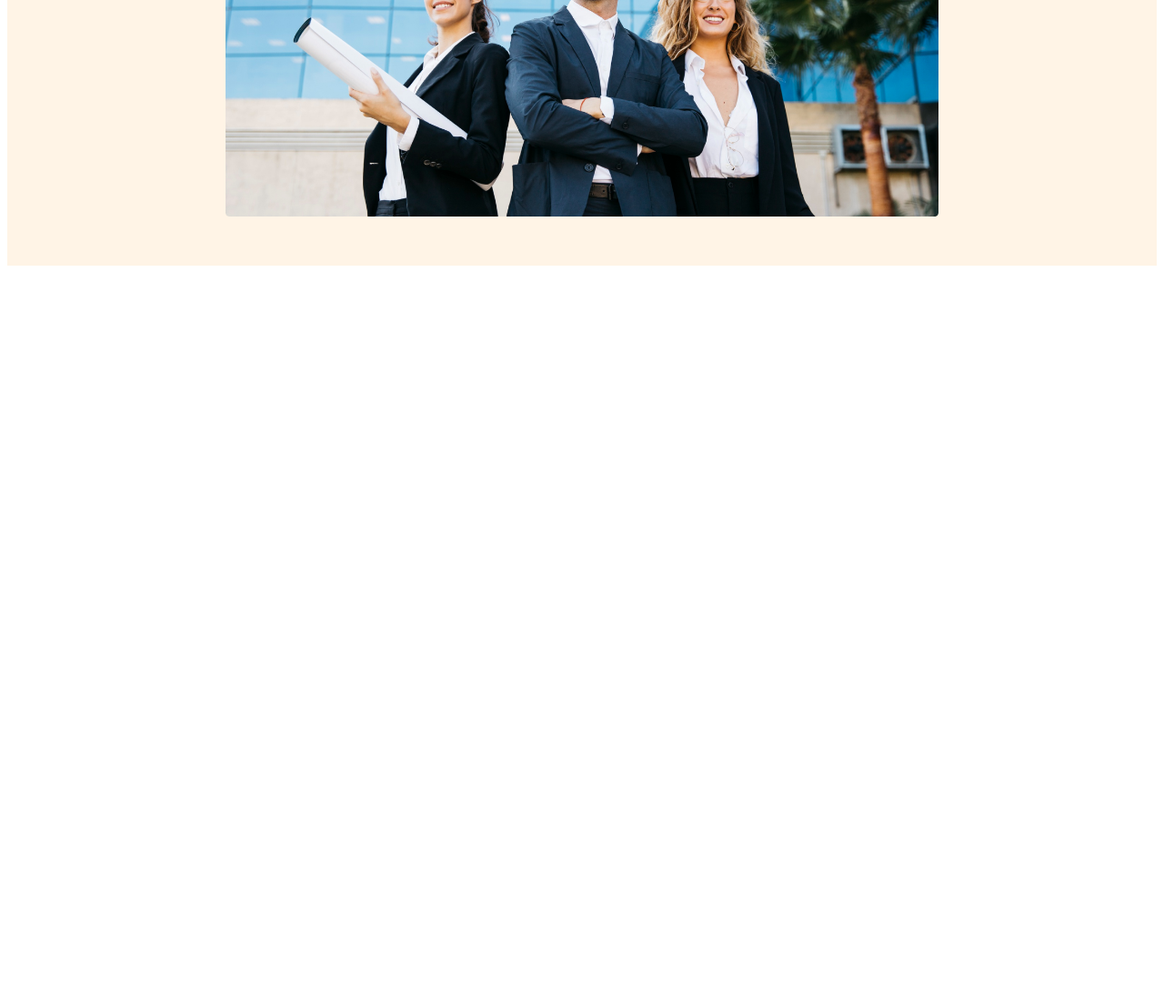
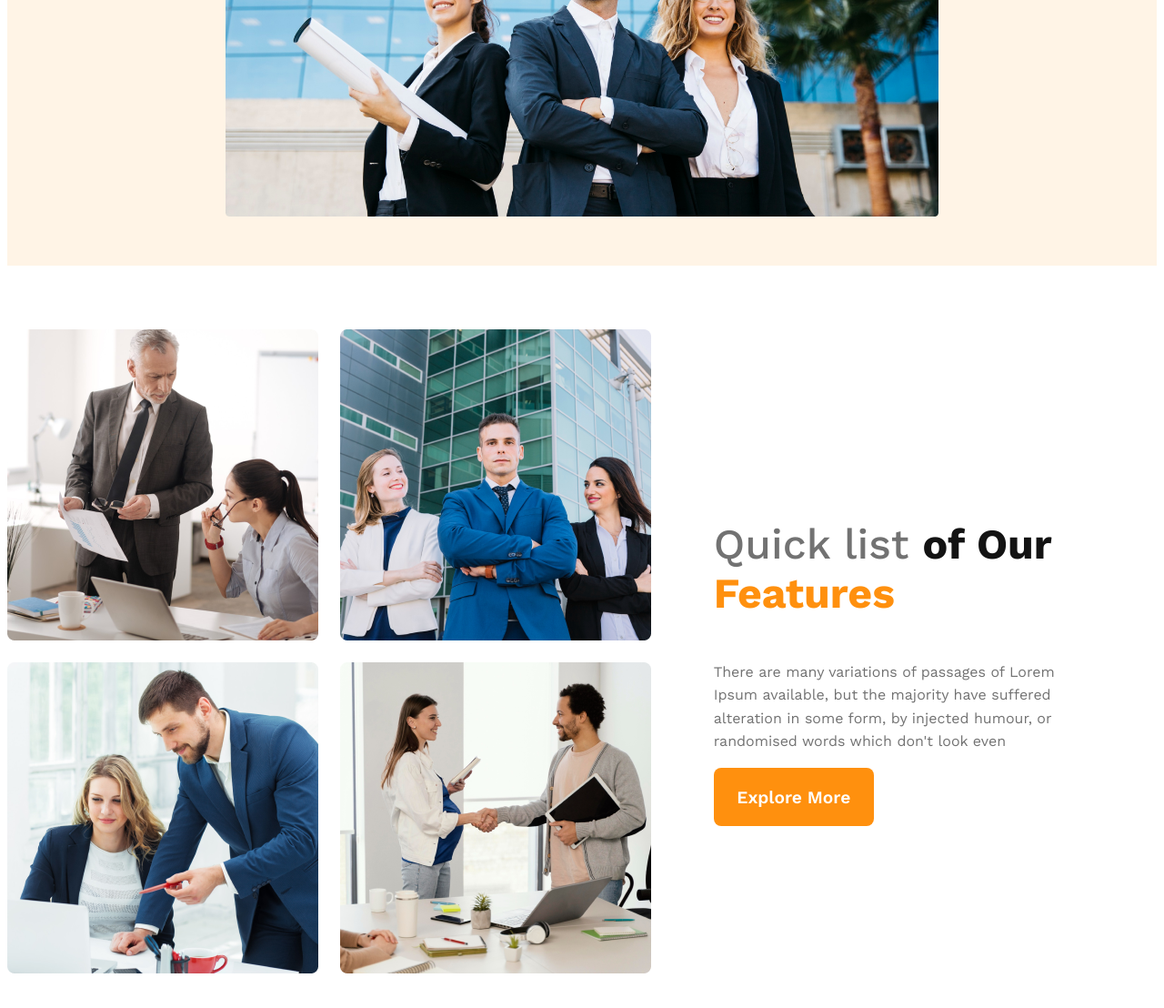
Before and after one commit to mihir-x/My-responsive-G3-website, a plain HTML site: page index.html in a window 1280 px wide. Shown: the part 719-1827 px from the top of the page at 91% size. Before the commit the page ends 1019 px from the top, so only its background shows below. Drawn offline with nearby package versions, Linux system fonts and the light colour scheme.

Commit message:
added team section

```diff
--- a/index.html
+++ b/index.html
@@ -27,7 +27,7 @@
         <div class="banner">
             <div class="banner-content">
                 <h1 class="banner-title">Brand New Group of Architects</h1>
-                <p class="banner-description">There are many variations of passages of Lorem Ipsum available, but the majority have suffered alteration in some form, by injected humour, or randomised words which don't look even
+                <p class="banner-description text-light-gray">There are many variations of passages of Lorem Ipsum available, but the majority have suffered alteration in some form, by injected humour, or randomised words which don't look even
                 </p>
                 <button class="btn-primary">Explore More</button>
             </div>
@@ -37,7 +37,22 @@
 
 
     <main>
+        <!-- team section starts here -->
+        <section class="team-container">
+            <div class="team-img-container">
+                <img src="./images/team1.png" alt="">
+                <img src="./images/team2.png" alt="">
+                <img src="./images/team3.png" alt="">
+                <img src="./images/team4.png" alt="">
 
+            </div>
+            <div class="team-content">
+                <h3 class="team-title">Quick list <span id="of">of Our</span> <span id="fet">Features</span></h3>
+                <p class="team-description text-light-gray">There are many variations of passages of Lorem Ipsum available, but the majority have suffered alteration in some form, by injected humour, or randomised words which don't look even
+                </p>
+                <button class="btn-primary">Explore More</button>
+            </div>
+        </section>
     </main>
 
 
--- a/style.css
+++ b/style.css
@@ -12,7 +12,9 @@
     border: none;
     cursor: pointer;
 }
-
+.text-light-gray{
+    color: #727272;
+}
 /* nav styles */
 header{
     background: rgba(255, 144, 14, 0.10);
@@ -53,15 +55,48 @@ nav li a{
     font-weight: 700;
     color: #131313;
 }
-.banner-description{
-    font-size: 1rem;
-    font-weight: 400;
-    color: #727272;
-}
+
 .banner img{
     margin-top: 20px;
     width: 100%;
 }
+
+/* team section styles */
+main{
+    max-width: 1280px;
+    margin: 70px auto;
+}
+.team-container{
+    display: flex;
+    align-items: center;
+}
+.team-img-container{
+    display: grid;
+    grid-template-columns: repeat(2,1fr);
+    gap: 1.5rem;
+}
+.team-content{
+    padding-left: 4.3rem;
+    padding-right: 4.3rem;
+}
+.team-title{
+    font-size: 2.9rem;
+    font-weight: 500;
+    color: #727272;
+
+}
+#of{
+    color: #131313;
+    font-weight: 700;
+}
+#fet{
+    color: #FF900E;
+    font-weight: 700;
+}
+.team-description{
+    line-height: 1.6rem;
+}
+
 
 
 /* responsive media query */
@@ -69,8 +104,13 @@ nav li a{
     header{
         padding: 20px;
     }
-    nav{
+    nav,
+    .team-container
+    {
         flex-direction: column;
+    }
+    .team-img-container{
+        grid-template-columns: 1fr;
     }
 }
 
@@ -78,7 +118,7 @@ nav li a{
     header{
         padding: 40px;
     }
-    nav{
+    nav, .team-container{
         flex-direction: column;
     }
 }
```
